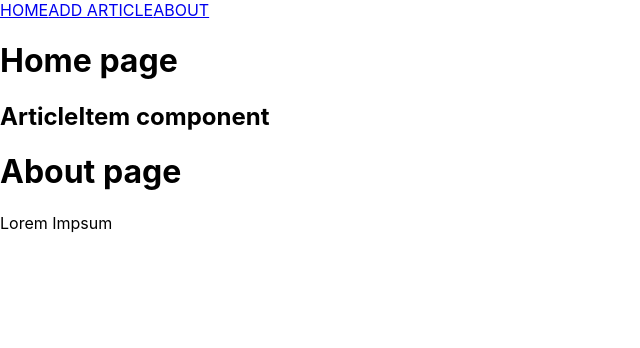
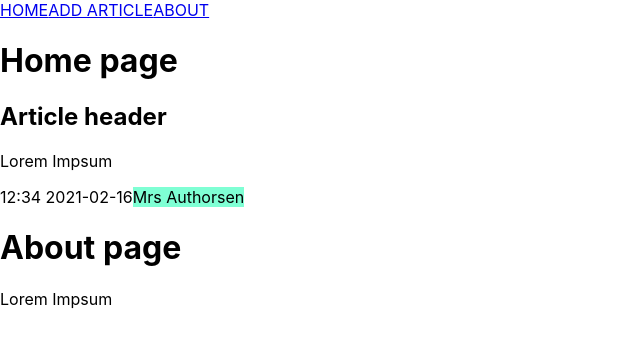
Before and after one commit to SvitlanaRybakova/react-app-group-blogg, a React (Create React App) app: page / in a window 1280 px wide. Shown: the top 348 px of the page, without its empty margins (0-640 px from the left). Built offline with nearby package versions, Linux system fonts and the light colour scheme.

Commit message:
Added article template

```diff
--- a/src/components/ArticleItem.js
+++ b/src/components/ArticleItem.js
@@ -1,7 +1,15 @@
+import styles from "../styles/ArticleItem.module.css";
+
 function ArticleItem(){
   return(
     <div className="articleItem">
-      <h2>ArticleItem component</h2>
+      <section>
+      <h1 className="header">Article header</h1>
+      <p className="article">Lorem Impsum</p>
+      <span className="timestamp">12:34 2021-02-16</span>
+      <span className={styles.author}>Mrs Authorsen</span>
+
+      </section>
     </div>
   );
 }
--- /dev/null
+++ b/src/styles/ArticleItem.module.css
@@ -0,0 +1,3 @@
+.author{
+  background-color: aquamarine;
+}
```
